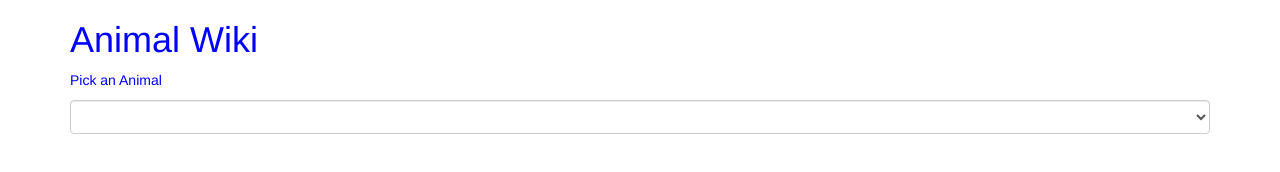
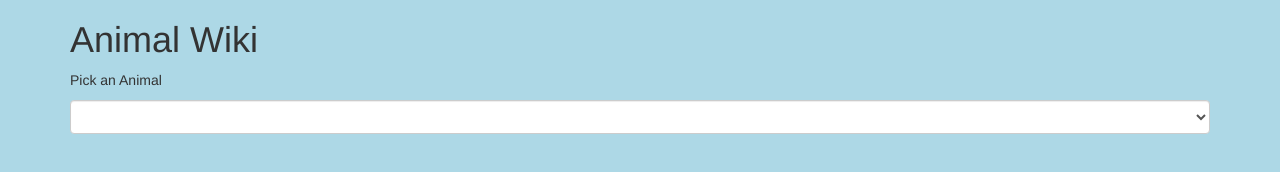
Before and after one commit to epangelinan/animal-wiki, a plain HTML site: page index.html in a window 1280 px wide. Drawn offline with Linux system fonts and the light colour scheme.

Commit message:
change background color to light blue

```diff
--- a/css/styles.css
+++ b/css/styles.css
@@ -3,5 +3,5 @@
 }
 
 body {
-  color: blue;
+  background-color: lightBlue;
 }
```
